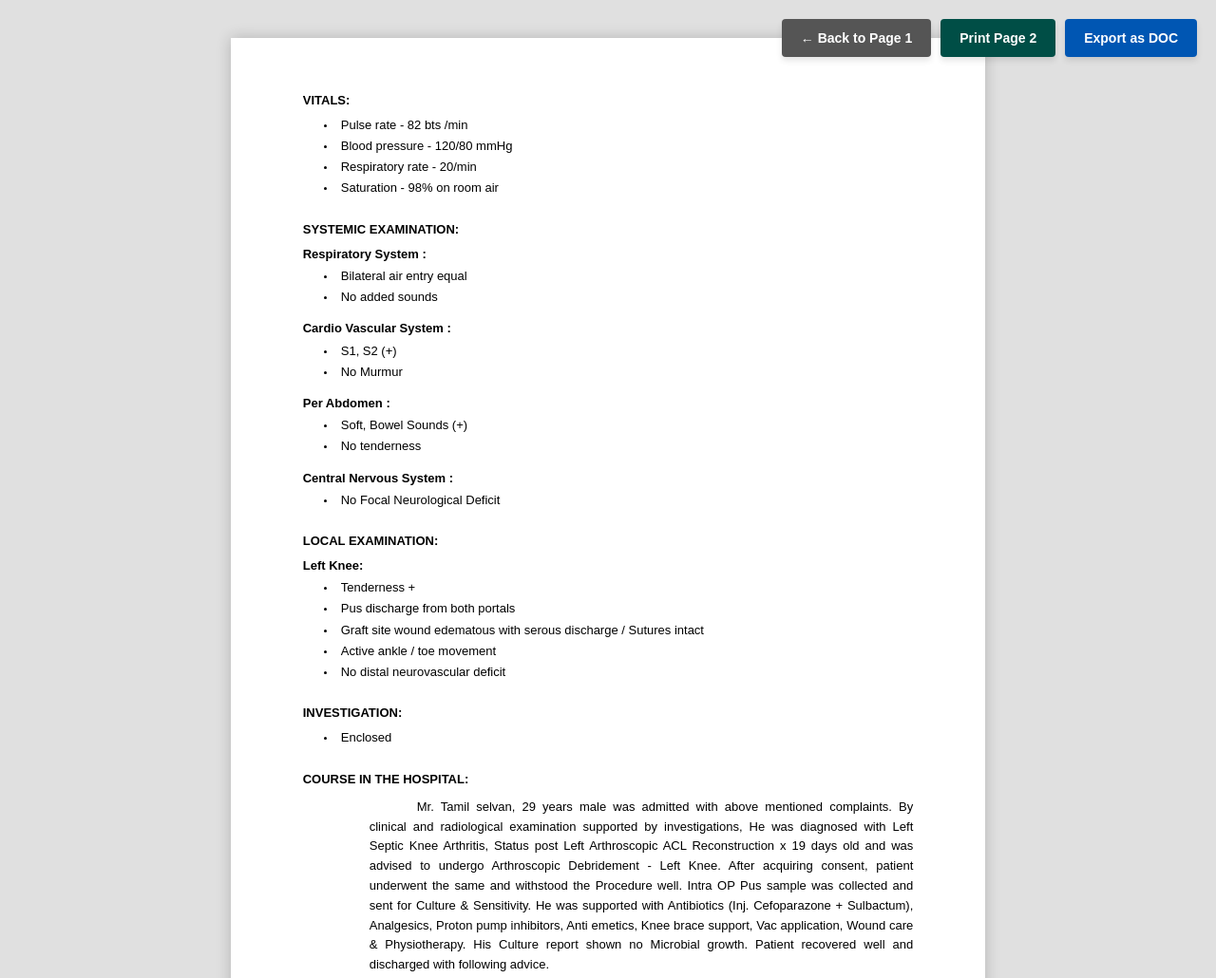
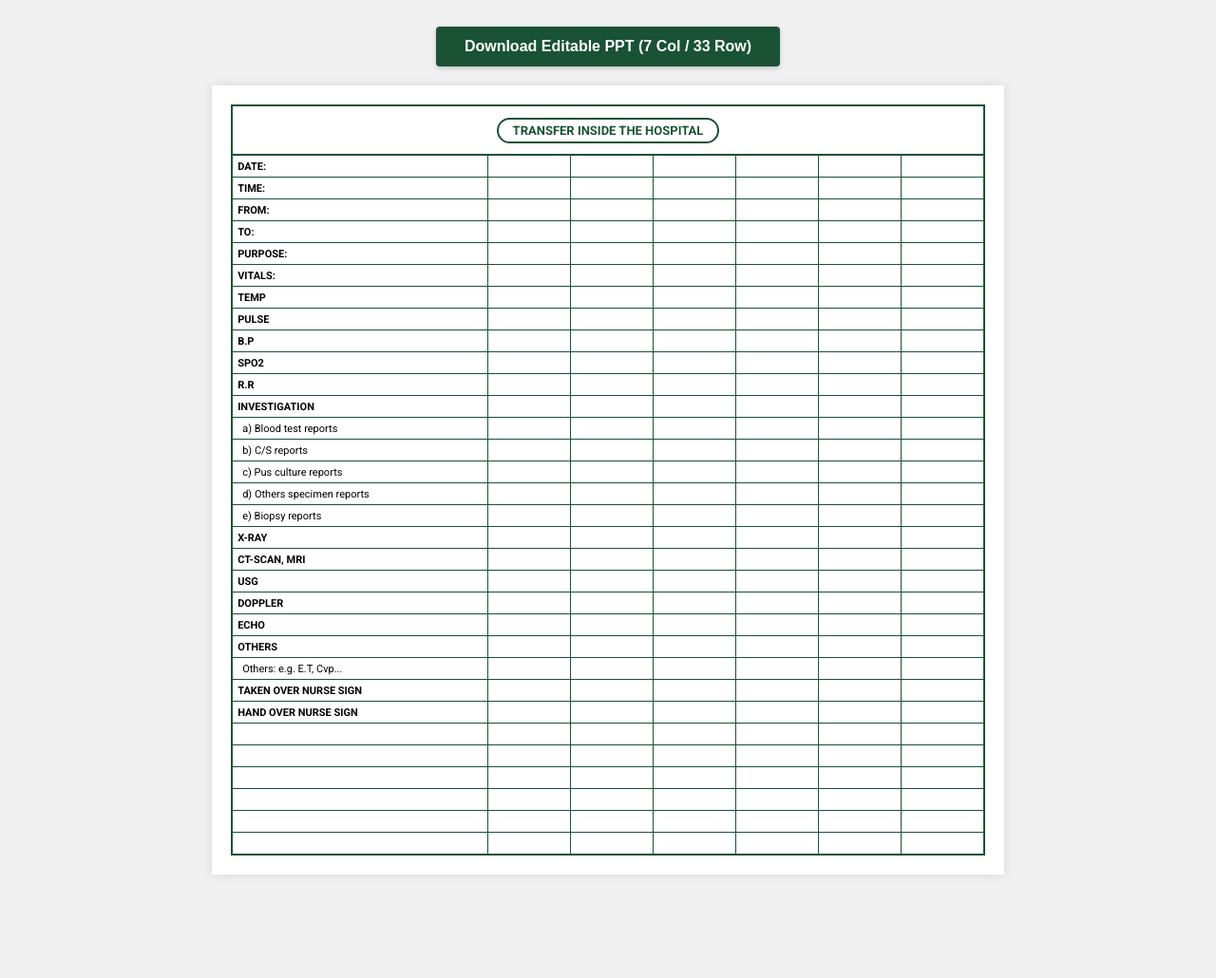
Before and after one commit to Nobledental/VALL, a plain HTML site: page page2.html in a window 1280 px wide. Shown: the top 1030 px of the page at 95% size. After the commit the page ends 949 px from the top, so only its background shows below. Drawn offline with Linux system fonts and the light colour scheme.

Commit message:
Update page2.html

```diff
--- a/page2.html
+++ b/page2.html
@@ -3,155 +3,275 @@
 <head>
     <meta charset="UTF-8">
     <meta name="viewport" content="width=device-width, initial-scale=1.0">
-    <title>Discharge Summary - Page 2</title>
+    <title>Hospital Form - 7 Col 33 Rows Exact</title>
+    <script src="https://cdn.jsdelivr.net/npm/pptxgenjs@3.12.0/dist/pptxgen.bundle.js"></script>
+    <link href="https://fonts.googleapis.com/css2?family=Roboto:wght@400;700&display=swap" rel="stylesheet">
+
     <style>
-        /* --- Page Settings --- */
-        body { background-color: #e0e0e0; font-family: Arial, sans-serif; margin: 0; padding: 40px; display: flex; justify-content: center; }
-        .page { background-color: white; width: 210mm; min-height: 297mm; padding: 15mm 20mm; box-shadow: 0 0 15px rgba(0,0,0,0.2); box-sizing: border-box; position: relative; }
-
-        /* --- Typography & Spacing --- */
-        .section { margin-bottom: 25px; font-size: 13px; line-height: 1.4; color: #000; }
-        .section-header { font-weight: 700; text-transform: uppercase; margin-bottom: 8px; font-size: 13px; }
-
-        /* Sub-section headers (e.g., Respiratory System :) */
-        .sub-header { font-weight: 700; margin-top: 15px; margin-bottom: 5px; display: block; }
-
-        /* List Styling */
-        ul { margin: 0; padding-left: 35px; list-style-type: disc; margin-bottom: 5px; }
-
-        /* Tighter row spacing inside lists */
-        li { margin-bottom: 4px; padding-left: 5px; }
-        li::marker { font-size: 10px; }
-
-        /* Course in Hospital Paragraph - Exact Alignment */
-        .paragraph {
-            text-align: justify;
-            text-indent: 50px;
-            line-height: 1.6;
-            margin-top: 10px;
-            margin-left: 70px;
+        :root {
+            /* Precise colors from the document */
+            --green-border: #1a5236;
+            --font-family: 'Roboto', Arial, sans-serif;
         }
 
-        /* --- UI Controls (Hidden on Print) --- */
-        .btn-container { position: fixed; top: 20px; right: 20px; display: flex; gap: 10px; z-index: 1000; }
-        .action-btn { padding: 12px 20px; background-color: #004e46; color: white; border: none; cursor: pointer; font-size: 14px; font-weight: bold; border-radius: 4px; text-decoration: none; box-shadow: 0 4px 6px rgba(0,0,0,0.1); transition: background-color 0.2s; display: inline-block; }
-        .action-btn:hover { background-color: #003832; }
+        body {
+            font-family: var(--font-family);
+            background-color: #f0f0f0;
+            display: flex;
+            flex-direction: column;
+            align-items: center;
+            padding: 20px;
+        }
 
-        /* Word Export Button Style */
-        .action-btn.doc-btn { background-color: #0056b3; }
-        .action-btn.doc-btn:hover { background-color: #004494; }
+        .btn-container {
+            margin-bottom: 20px;
+        }
 
-        .nav-btn { background-color: #555; }
-        .nav-btn:hover { background-color: #333; }
+        button {
+            background-color: var(--green-border);
+            color: white;
+            border: none;
+            padding: 12px 30px;
+            font-size: 16px;
+            font-weight: bold;
+            border-radius: 4px;
+            cursor: pointer;
+            box-shadow: 0 2px 5px rgba(0,0,0,0.2);
+        }
 
-        [contenteditable]:hover { background-color: rgba(0, 0, 0, 0.05); cursor: text; outline: none; }
-        [contenteditable]:focus { background-color: rgba(0, 0, 0, 0.05); outline: none; }
+        button:hover {
+            background-color: #113824;
+        }
 
-        @media print {
-            body { background: none; padding: 0; margin: 0; }
-            .page { width: 100%; height: auto; box-shadow: none; margin: 0; padding: 15mm 20mm; border: none; }
-            .btn-container { display: none; }
+        /* Paper Layout */
+        .sheet {
+            background-color: white;
+            width: 210mm;
+            padding: 20px;
+            box-shadow: 0 0 10px rgba(0,0,0,0.1);
+            position: relative;
         }
+
+        /* Strict Table Grid */
+        table {
+            width: 100%;
+            border-collapse: collapse;
+            border: 2px solid var(--green-border);
+            table-layout: fixed; /* Ensures strict column sizing */
+        }
+
+        /* 7 Columns Configuration */
+        col.col-label { width: 34%; } /* Label Column */
+        col.col-data { width: 11%; }  /* Data Columns (1-6) */
+
+        td {
+            border: 1px solid var(--green-border);
+            padding: 0 5px; /* Minimal horizontal padding */
+            font-size: 11px;
+            color: #000;
+            vertical-align: middle;
+            height: 22px; /* Fixed height for ALL rows to prevent gaps */
+            overflow: hidden;
+            white-space: nowrap;
+        }
+
+        /* Row 1: Header Special Styling */
+        .header-row td {
+            text-align: center; /* Centered Header */
+            border-bottom: 2px solid var(--green-border);
+            padding: 5px 10px;
+            height: 40px;
+        }
+
+        .capsule {
+            display: inline-block;
+            border: 2px solid var(--green-border);
+            border-radius: 20px;
+            padding: 4px 15px;
+            background-color: white; /* Clean white background */
+            color: var(--green-border);
+            font-weight: 700;
+            text-transform: uppercase;
+            font-size: 13px;
+        }
+
+        /* Typography */
+        .bold { font-weight: 700; }
+        .sub { padding-left: 10px; } /* Indentation for sub-items */
+
+        /* Ensure no extra margins on rows */
+        tr { margin: 0; padding: 0; }
+
     </style>
-    <script>
-        function exportToDoc() {
-            var header = "<html xmlns:o='urn:schemas-microsoft-com:office:office' xmlns:w='urn:schemas-microsoft-com:office:word' xmlns='http://www.w3.org/TR/REC-html40'><head><meta charset='utf-8'><title>Discharge Summary</title><style>" + document.getElementsByTagName('style')[0].innerHTML + "</style></head><body>";
-            var footer = "</body></html>";
-
-            // Clone the page to manipulate it without affecting the view
-            var contentNode = document.querySelector('.page').cloneNode(true);
-
-            var sourceHTML = header + contentNode.innerHTML + footer;
-
-            var source = 'data:application/vnd.ms-word;charset=utf-8,' + encodeURIComponent(sourceHTML);
-            var fileDownload = document.createElement("a");
-            document.body.appendChild(fileDownload);
-            fileDownload.href = source;
-            fileDownload.download = 'Discharge_Summary_Page2.doc';
-            fileDownload.click();
-            document.body.removeChild(fileDownload);
-        }
-    </script>
 </head>
 <body>
 
     <div class="btn-container">
-        <a href="index.html" class="action-btn nav-btn">&larr; Back to Page 1</a>
-        <button class="action-btn" onclick="window.print()">Print Page 2</button>
-        <button class="action-btn doc-btn" onclick="exportToDoc()">Export as DOC</button>
+        <button onclick="exportStrictPPT()">Download Editable PPT (7 Col / 33 Row)</button>
     </div>
 
-    <div class="page">
-        <!-- Content starts directly, NO Header -->
+    <div class="sheet">
+        <table>
+            <colgroup>
+                <col class="col-label">
+                <col class="col-data"><col class="col-data"><col class="col-data">
+                <col class="col-data"><col class="col-data"><col class="col-data">
+            </colgroup>
+            <tbody>
+                <!-- ROW 1: Header -->
+                <tr class="header-row">
+                    <td colspan="7">
+                        <span class="capsule">TRANSFER INSIDE THE HOSPITAL</span>
+                    </td>
+                </tr>
 
-        <div class="section" style="margin-top: 0;">
-            <div class="section-header">VITALS:</div>
-            <ul contenteditable="true">
-                <li>Pulse rate - 82 bts /min</li>
-                <li>Blood pressure - 120/80 mmHg</li>
-                <li>Respiratory rate - 20/min</li>
-                <li>Saturation - 98% on room air</li>
-            </ul>
-        </div>
+                <!-- ROWS 2-33: Content -->
+                <tr><td class="bold">DATE:</td><td></td><td></td><td></td><td></td><td></td><td></td></tr>
+                <tr><td class="bold">TIME:</td><td></td><td></td><td></td><td></td><td></td><td></td></tr>
+                <tr><td class="bold">FROM:</td><td></td><td></td><td></td><td></td><td></td><td></td></tr>
+                <tr><td class="bold">TO:</td><td></td><td></td><td></td><td></td><td></td><td></td></tr>
+                <tr><td class="bold">PURPOSE:</td><td></td><td></td><td></td><td></td><td></td><td></td></tr>
 
-        <div class="section">
-            <div class="section-header">SYSTEMIC EXAMINATION:</div>
+                <!-- Vitals -->
+                <tr><td class="bold">VITALS:</td><td></td><td></td><td></td><td></td><td></td><td></td></tr>
+                <tr><td class="bold">TEMP</td><td></td><td></td><td></td><td></td><td></td><td></td></tr>
+                <tr><td class="bold">PULSE</td><td></td><td></td><td></td><td></td><td></td><td></td></tr>
+                <tr><td class="bold">B.P</td><td></td><td></td><td></td><td></td><td></td><td></td></tr>
+                <tr><td class="bold">SPO2</td><td></td><td></td><td></td><td></td><td></td><td></td></tr>
+                <tr><td class="bold">R.R</td><td></td><td></td><td></td><td></td><td></td><td></td></tr>
 
-            <div contenteditable="true">
-                <span class="sub-header" style="margin-top: 5px;">Respiratory System :</span>
-                <ul>
-                    <li>Bilateral air entry equal</li>
-                    <li>No added sounds</li>
-                </ul>
+                <!-- Investigations -->
+                <tr><td class="bold">INVESTIGATION</td><td></td><td></td><td></td><td></td><td></td><td></td></tr>
+                <tr><td class="sub">a) Blood test reports</td><td></td><td></td><td></td><td></td><td></td><td></td></tr>
+                <tr><td class="sub">b) C/S reports</td><td></td><td></td><td></td><td></td><td></td><td></td></tr>
+                <tr><td class="sub">c) Pus culture reports</td><td></td><td></td><td></td><td></td><td></td><td></td></tr>
+                <tr><td class="sub">d) Others specimen reports</td><td></td><td></td><td></td><td></td><td></td><td></td></tr>
+                <tr><td class="sub">e) Biopsy reports</td><td></td><td></td><td></td><td></td><td></td><td></td></tr>
+                <tr><td class="bold">X-RAY</td><td></td><td></td><td></td><td></td><td></td><td></td></tr>
+                <tr><td class="bold">CT-SCAN, MRI</td><td></td><td></td><td></td><td></td><td></td><td></td></tr>
+                <tr><td class="bold">USG</td><td></td><td></td><td></td><td></td><td></td><td></td></tr>
+                <tr><td class="bold">DOPPLER</td><td></td><td></td><td></td><td></td><td></td><td></td></tr>
+                <tr><td class="bold">ECHO</td><td></td><td></td><td></td><td></td><td></td><td></td></tr>
+                <tr><td class="bold">OTHERS</td><td></td><td></td><td></td><td></td><td></td><td></td></tr>
+                <tr><td class="sub">Others: e.g. E.T, Cvp...</td><td></td><td></td><td></td><td></td><td></td><td></td></tr>
 
-                <span class="sub-header">Cardio Vascular System :</span>
-                <ul>
-                    <li>S1, S2 (+)</li>
-                    <li>No Murmur</li>
-                </ul>
+                <!-- Signatures -->
+                <tr><td class="bold">TAKEN OVER NURSE SIGN</td><td></td><td></td><td></td><td></td><td></td><td></td></tr>
+                <tr><td class="bold">HAND OVER NURSE SIGN</td><td></td><td></td><td></td><td></td><td></td><td></td></tr>
 
-                <span class="sub-header">Per Abdomen :</span>
-                <ul>
-                    <li>Soft, Bowel Sounds (+)</li>
-                    <li>No tenderness</li>
-                </ul>
-
-                <span class="sub-header">Central Nervous System :</span>
-                <ul>
-                    <li>No Focal Neurological Deficit</li>
-                </ul>
-            </div>
-        </div>
-
-        <div class="section">
-            <div class="section-header">LOCAL EXAMINATION:</div>
-            <div contenteditable="true">
-                <span class="sub-header" style="margin-top: 5px;">Left Knee:</span>
-                <ul>
-                    <li>Tenderness +</li>
-                    <li>Pus discharge from both portals</li>
-                    <li>Graft site wound edematous with serous discharge / Sutures intact</li>
-                    <li>Active ankle / toe movement</li>
-                    <li>No distal neurovascular deficit</li>
-                </ul>
-            </div>
-        </div>
-
-        <div class="section">
-            <div class="section-header">INVESTIGATION:</div>
-            <ul contenteditable="true">
-                <li>Enclosed</li>
-            </ul>
-        </div>
-
-        <div class="section">
-            <div class="section-header">COURSE IN THE HOSPITAL:</div>
-            <div class="paragraph" contenteditable="true">
-                Mr. Tamil selvan, 29 years male was admitted with above mentioned complaints. By clinical and radiological examination supported by investigations, He was diagnosed with Left Septic Knee Arthritis, Status post Left Arthroscopic ACL Reconstruction x 19 days old and was advised to undergo Arthroscopic Debridement - Left Knee. After acquiring consent, patient underwent the same and withstood the Procedure well. Intra OP Pus sample was collected and sent for Culture & Sensitivity. He was supported with Antibiotics (Inj. Cefoparazone + Sulbactum), Analgesics, Proton pump inhibitors, Anti emetics, Knee brace support, Vac application, Wound care & Physiotherapy. His Culture report shown no Microbial growth. Patient recovered well and discharged with following advice.
-            </div>
-        </div>
-
+                <!-- Blank Rows to reach exactly 33 -->
+                <tr><td></td><td></td><td></td><td></td><td></td><td></td><td></td></tr>
+                <tr><td></td><td></td><td></td><td></td><td></td><td></td><td></td></tr>
+                <tr><td></td><td></td><td></td><td></td><td></td><td></td><td></td></tr>
+                <tr><td></td><td></td><td></td><td></td><td></td><td></td><td></td></tr>
+                <tr><td></td><td></td><td></td><td></td><td></td><td></td><td></td></tr>
+                <tr><td></td><td></td><td></td><td></td><td></td><td></td><td></td></tr>
+            </tbody>
+        </table>
     </div>
 
+    <script>
+        function exportStrictPPT() {
+            let pres = new PptxGenJS();
+
+            // --- CONSTANTS ---
+            const C_GREEN = "1a5236";
+
+            // --- STYLES ---
+            const borderOpts = { type: 'solid', color: C_GREEN, pt: 0.75 };
+
+            const stBase = { fontFace: "Arial", fontSize: 10, color: "000000", valign: "middle" };
+            const stBold = { ...stBase, bold: true };
+            const stSub = { ...stBase, fontSize: 10 }; // Regular weight
+
+            // Helper for Empty Cells
+            const empty = () => ({ text: "", options: { border: borderOpts } });
+            const sixEmpties = [empty(), empty(), empty(), empty(), empty(), empty()];
+
+            // --- DATA CONSTRUCTION ---
+            let rows = [];
+
+            // 1. Header Row (Placeholder for Overlay)
+            // We create a row that spans all columns to hold space for the title
+            rows.push([
+                { text: "", options: { colspan: 7, border: { color: C_GREEN, pt: 0.1 }, h: 0.6 } },
+                null, null, null, null, null, null
+            ]);
+
+            // Helper to build rows
+            const buildRow = (txt, isBold=true) => {
+                let opt = isBold ? stBold : stSub;
+                return [
+                    { text: txt, options: { ...opt, border: borderOpts, align: 'left' } },
+                    ...sixEmpties
+                ];
+            };
+
+            // 2. Exact Data Rows (No extra padding or section dividers)
+            rows.push(...[
+                buildRow("DATE:"),
+                buildRow("TIME:"),
+                buildRow("FROM:"),
+                buildRow("TO:"),
+                buildRow("PURPOSE:"),
+
+                buildRow("VITALS:"),
+                buildRow("TEMP"),
+                buildRow("PULSE"),
+                buildRow("B.P"),
+                buildRow("SPO2"),
+                buildRow("R.R"),
+
+                buildRow("INVESTIGATION"),
+                buildRow("  a) Blood test reports", false),
+                buildRow("  b) C/S reports", false),
+                buildRow("  c) Pus culture reports", false),
+                buildRow("  d) Others specimen reports", false),
+                buildRow("  e) Biopsy reports", false),
+                buildRow("X-RAY"),
+                buildRow("CT-SCAN, MRI"),
+                buildRow("USG"),
+                buildRow("DOPPLER"),
+                buildRow("ECHO"),
+                buildRow("OTHERS"),
+                buildRow("  Others: e.g. E.T, Cvp...", false),
+
+                buildRow("TAKEN OVER NURSE SIGN"),
+                buildRow("HAND OVER NURSE SIGN"),
+
+                // 6 Blank Rows
+                buildRow(" ", false),
+                buildRow(" ", false),
+                buildRow(" ", false),
+                buildRow(" ", false),
+                buildRow(" ", false),
+                buildRow(" ", false)
+            ]);
+
+            // --- GENERATE SLIDE ---
+            let slide = pres.addSlide();
+
+            // Draw Table
+            slide.addTable(rows, {
+                x: 0.5, y: 0.5,
+                w: 9.0, // Fits A4ish landscape on slide
+                colW: [3.0, 1.0, 1.0, 1.0, 1.0, 1.0, 1.0], // Exact 7 columns
+                rowH: 0.22, // Uniform height
+                border: borderOpts
+            });
+
+            // Draw Header Capsule (Overlay)
+            // Calculated Center: TableX (0.5) + (TableWidth 9.0 - ShapeWidth 3.4) / 2 = 0.5 + 2.8 = 3.3
+            slide.addShape(pres.ShapeType.roundRect, {
+                text: { text: "TRANSFER INSIDE THE HOSPITAL", options: { color: C_GREEN, bold: true, fontSize: 12 } },
+                x: 3.3, y: 0.62, w: 3.4, h: 0.35,
+                fill: { color: "FFFFFF" },
+                line: { color: C_GREEN, width: 1.5 },
+                rectRadius: 1
+            });
+
+            pres.writeFile({ fileName: "Hospital_Transfer_Form_Exact.pptx" });
+        }
+    </script>
 </body>
 </html>
```
